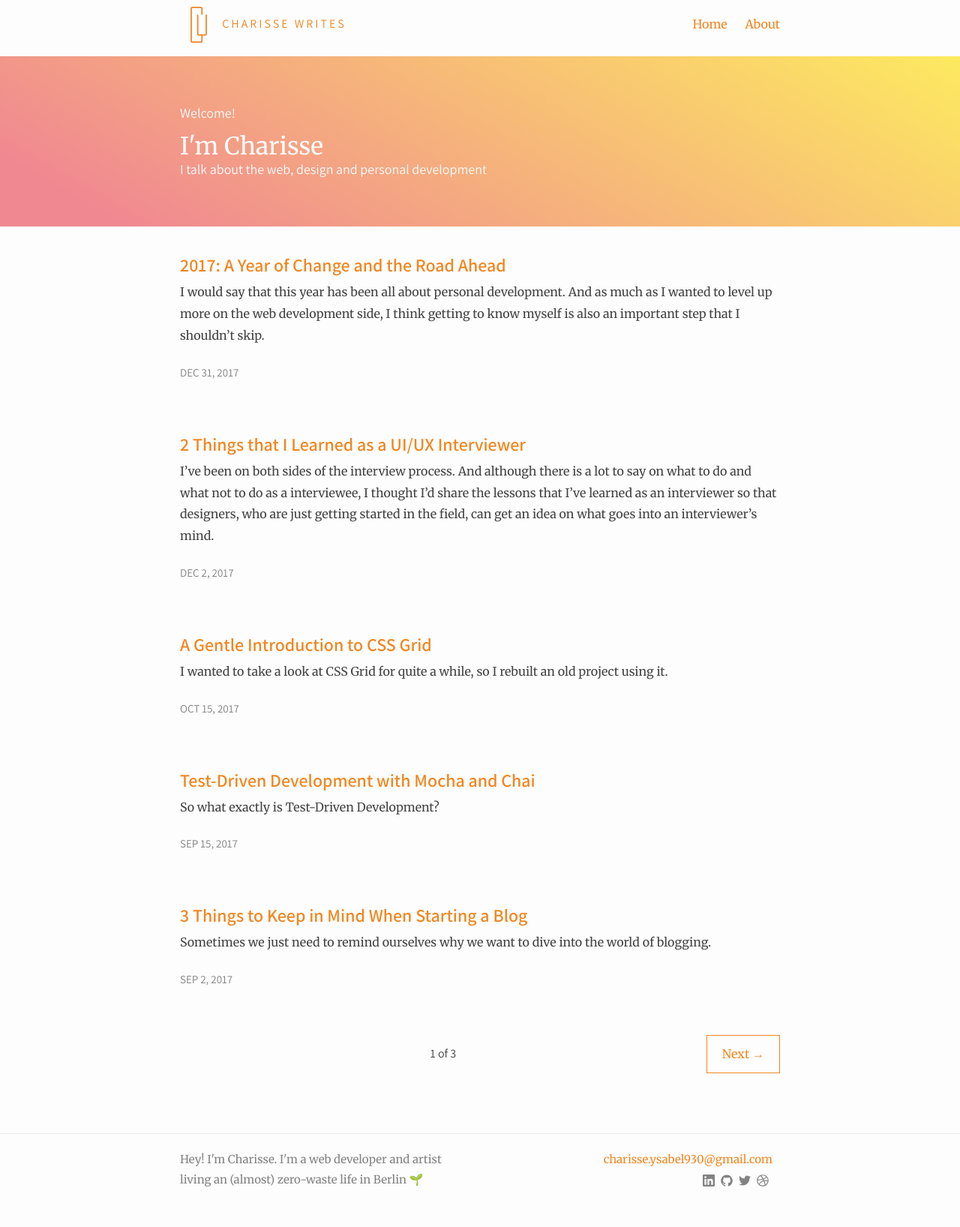
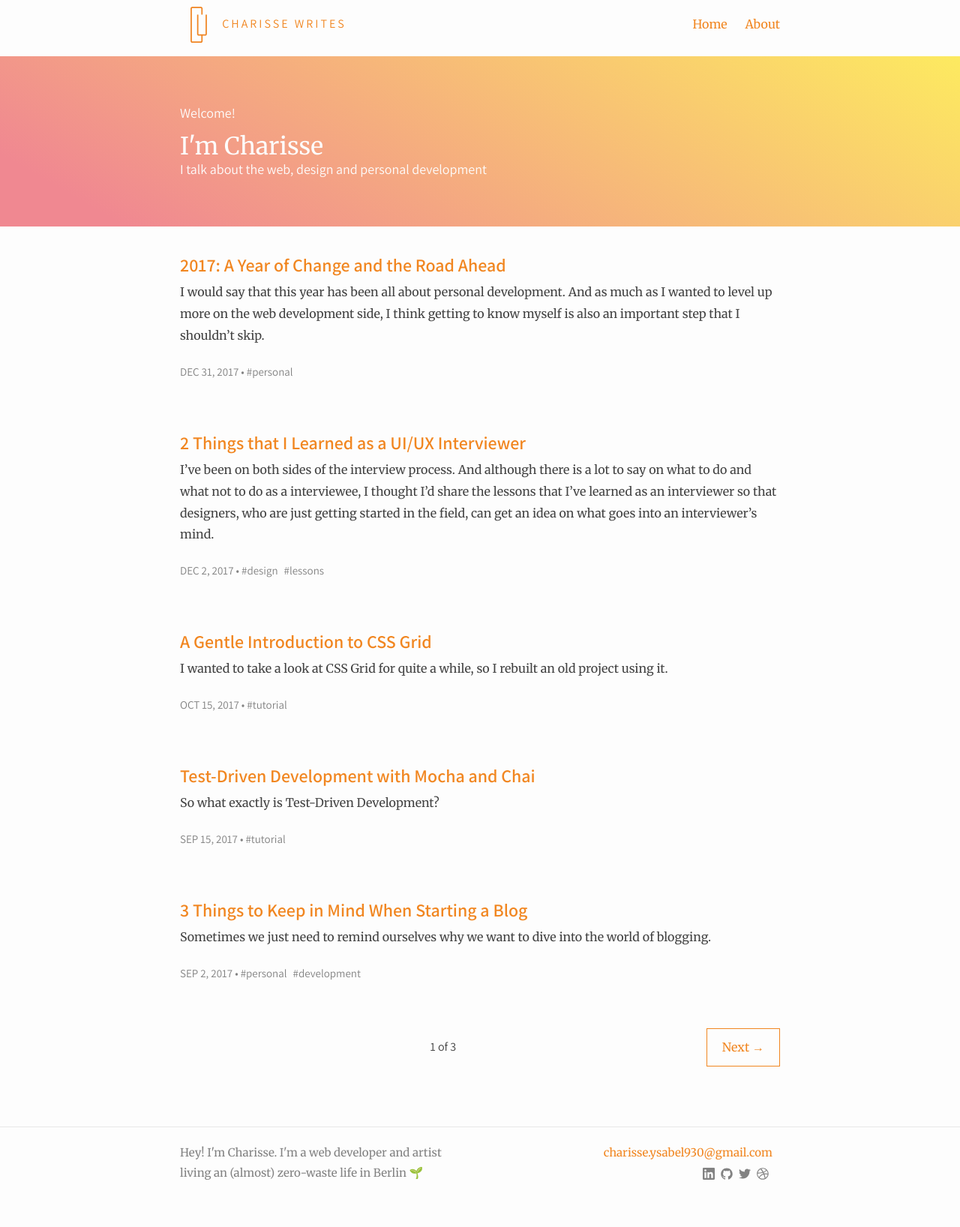
Before and after one commit to charisseysabel/chysbl-blog, a Jekyll site: the page built from index.html, in a window 1280 px wide. Shown: the whole page at 75% size. Built offline with Jekyll 4.4.1, drawn with Linux system fonts in a browser that asks for light colours; the list of posts is cut into pages by our own code.

Commit message:
feat(tags) Add tags

```diff
--- a/_layouts/home.html
+++ b/_layouts/home.html
@@ -23,8 +23,19 @@ layout: default
           </h2>
           {{post.excerpt}}
 
-          {% assign date_format = site.minima.date_format | default: "%b %-d, %Y" %}
-          <span class="post-meta">{{ post.date | date: date_format }}</span>
+          <div class="post-meta">
+            {% assign date_format = site.minima.date_format | default: "%b %-d, %Y" %}
+            <span>{{ post.date | date: date_format }}</span>
+
+            {% if post.categories %}
+            • <ul class="tags">
+                {% for tag in post.categories %}
+                  <li class="tag"></liclass>#{{ tag }}</li>
+                {% endfor %}
+              </ul>
+            {% endif %}
+
+          </div>
         </li>
       {% endfor %}
     </ul>
--- a/_sass/minima/_layout.scss
+++ b/_sass/minima/_layout.scss
@@ -343,3 +343,15 @@
     }
   }
 }
+
+.tags {
+  display: inline;
+  list-style-type: none;
+  margin: 0;
+  text-transform: lowercase;
+
+  li {
+    display: inline;
+    margin-right: #{$spacing-unit / 4};
+  }
+}
```
Also changed, not shown: _layouts/post.html (+14 -2 lines), 1 other file.
